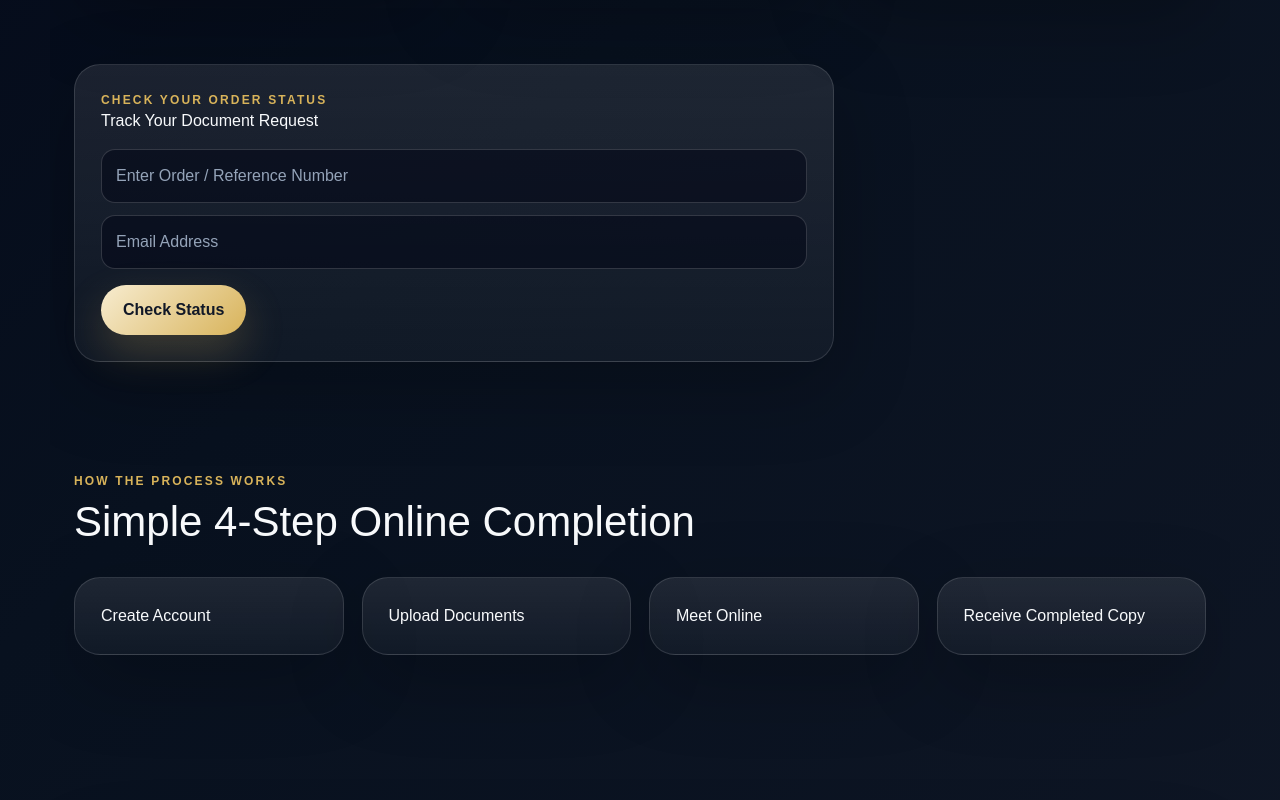
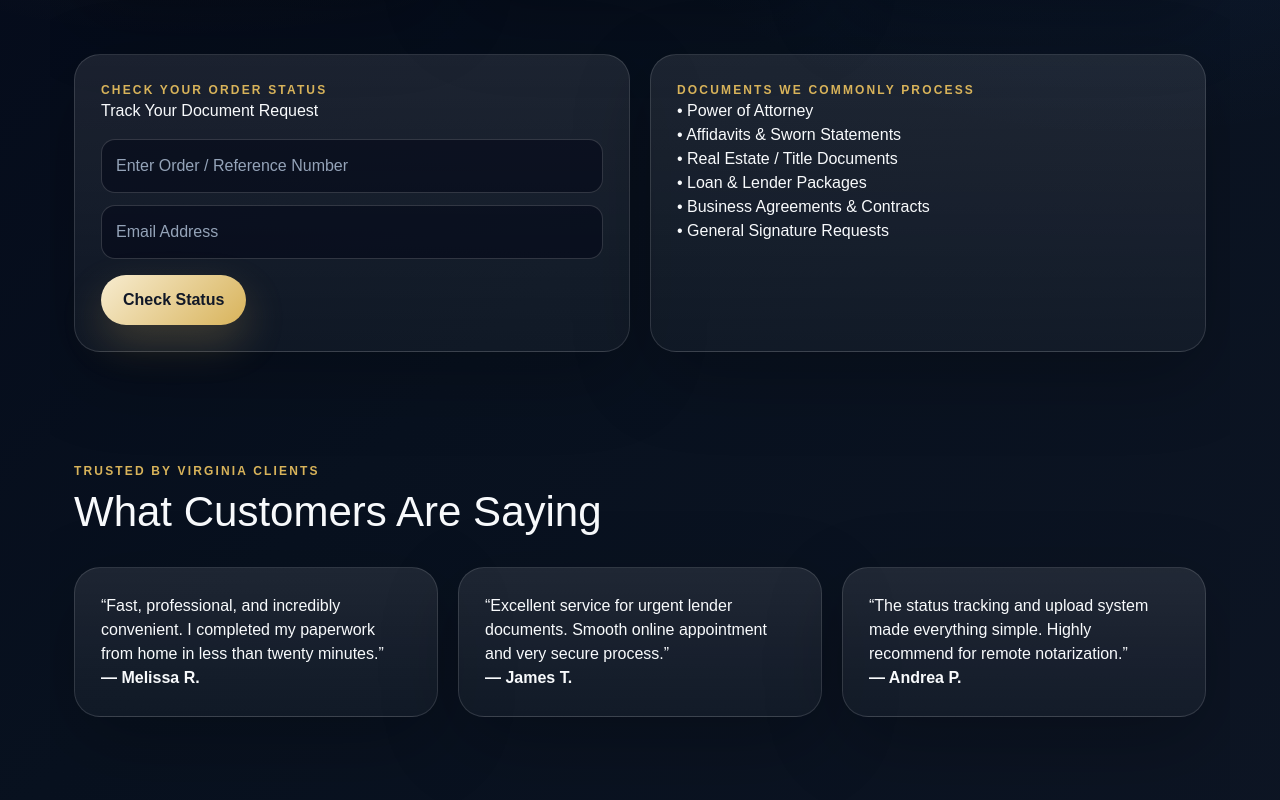
Before and after one commit to rawillia9801/esign, a Next.js app: page / in a window 1280 px wide. Shown: the part 960-1760 px from the top of the page. Built offline with nearby package versions, Linux system fonts and the light colour scheme.

Commit message:
Add trust sections testimonials and common documents to homepage

```diff
--- a/app/page.tsx
+++ b/app/page.tsx
@@ -23,13 +23,34 @@ export default function Home() {
         <div className="card"><div className="metric">Easy</div><h3>Remote Completion</h3><p>No travel, no waiting rooms, no complicated office scheduling.</p></div>
       </section>
 
-      <section style={{padding:'70px 0 20px'}}>
-        <div className="card" style={{maxWidth:'760px'}}>
-          <div className="eyebrow">Check Your Order Status</div>
-          <h2>Track Your Document Request</h2>
-          <input placeholder="Enter Order / Reference Number" style={{width:'100%',padding:'14px',marginBottom:'12px',marginTop:'16px'}} />
-          <input placeholder="Email Address" style={{width:'100%',padding:'14px',marginBottom:'16px'}} />
-          <div className="btn">Check Status</div>
+      <section style={{padding:'60px 0 20px'}}>
+        <div className="grid-2">
+          <div className="card">
+            <div className="eyebrow">Check Your Order Status</div>
+            <h2>Track Your Document Request</h2>
+            <input placeholder="Enter Order / Reference Number" style={{width:'100%',padding:'14px',marginBottom:'12px',marginTop:'16px'}} />
+            <input placeholder="Email Address" style={{width:'100%',padding:'14px',marginBottom:'16px'}} />
+            <div className="btn">Check Status</div>
+          </div>
+          <div className="card">
+            <div className="eyebrow">Documents We Commonly Process</div>
+            <p>• Power of Attorney</p>
+            <p>• Affidavits & Sworn Statements</p>
+            <p>• Real Estate / Title Documents</p>
+            <p>• Loan & Lender Packages</p>
+            <p>• Business Agreements & Contracts</p>
+            <p>• General Signature Requests</p>
+          </div>
+        </div>
+      </section>
+
+      <section style={{padding:'90px 0'}}>
+        <div className="eyebrow">Trusted By Virginia Clients</div>
+        <h2 style={{fontSize:'42px'}}>What Customers Are Saying</h2>
+        <div className="grid-3" style={{marginTop:'24px'}}>
+          <div className="card"><p>“Fast, professional, and incredibly convenient. I completed my paperwork from home in less than twenty minutes.”</p><strong>— Melissa R.</strong></div>
+          <div className="card"><p>“Excellent service for urgent lender documents. Smooth online appointment and very secure process.”</p><strong>— James T.</strong></div>
+          <div className="card"><p>“The status tracking and upload system made everything simple. Highly recommend for remote notarization.”</p><strong>— Andrea P.</strong></div>
         </div>
       </section>
 
```
